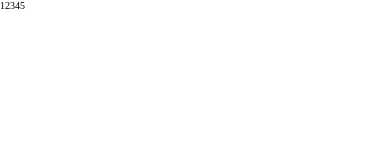
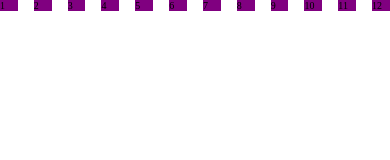
Before and after one commit to yungshun317/sass-rwd-flexbox, a website: page index.html in a window 390 px wide. Drawn offline with Linux system fonts and the light colour scheme.

Commit message:
[FEAT] Use `justify-content` and `flex` to create a 12-column responsive grid

```diff
--- a/index.html
+++ b/index.html
@@ -15,11 +15,18 @@
 </head>
 <body>
 <div class="container">
-  <div class="item i1">1</div>
-  <div class="item i2">2</div>
-  <div class="item i3">3</div>
-  <div class="item i4">4</div>
-  <div class="item i5">5</div>
+  <div class="item item--1">1</div>
+  <div class="item item--2">2</div>
+  <div class="item item--3">3</div>
+  <div class="item item--4">4</div>
+  <div class="item item--5">5</div>
+  <div class="item item--6">6</div>
+  <div class="item item--7">7</div>
+  <div class="item item--8">8</div>
+  <div class="item item--9">9</div>
+  <div class="item item--10">10</div>
+  <div class="item item--11">11</div>
+  <div class="item item--12">12</div>
 </div>
 </body>
 </html>
--- a/sass/layout/_grid.scss
+++ b/sass/layout/_grid.scss
@@ -3,8 +3,14 @@
   margin: 0 auto;
   display: flex;
   flex-wrap: wrap;
+  justify-content: space-between;
 
   .item {
+    background-color: purple;
+    flex: 1 1 calc((100% - 11 * #{$gutter-horizontal}) / 12);
 
+    &:not(:last-child) {
+      margin-right: $gutter-horizontal;
+    }
   }
 }
```
Also changed, not shown: css/style.css.
